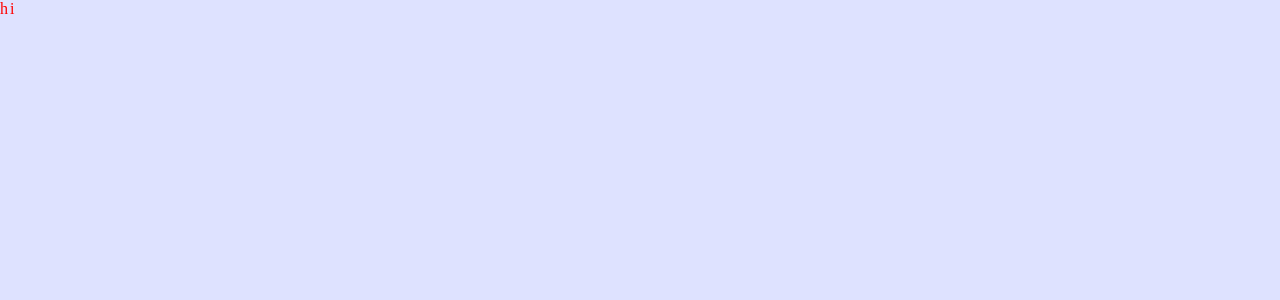
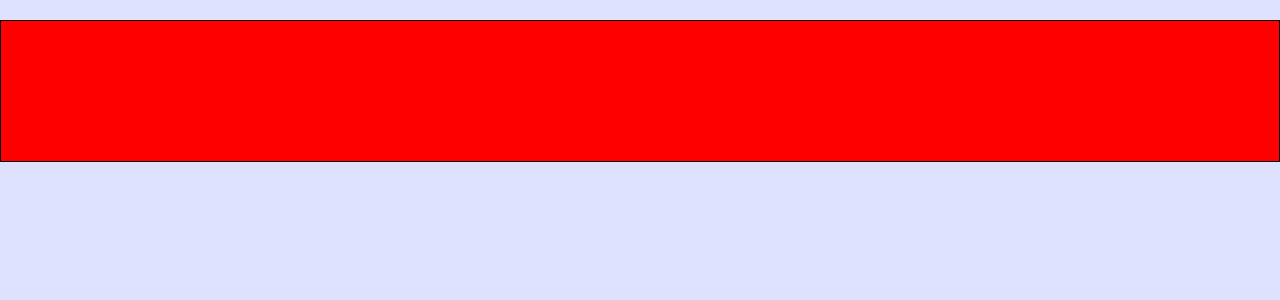
Before and after one commit to fojanb/pixel-art-maker, a React (Create React App) app: page / in a window 1280 px wide. Both pictures are taken after a click on the button "Create". Shown: the top 300 px of the page. Built offline with nearby package versions, Linux system fonts and the light colour scheme; a web font is replaced by a local one.

Commit message:
Update Grid.js

```diff
--- a/src/components/Grid/Grid.js
+++ b/src/components/Grid/Grid.js
@@ -1,16 +1,27 @@
-import React, { Component } from 'react';
-import styled from 'styled-components';
-
+import React, { Component } from "react";
+import styled from "styled-components";
+// -----------------------------------------------------*
 const StyleDiv = styled.div`
-color : red;
+  // regular CSS goes here :
+  //   Dynamic Grid
+  display: grid;
+  grid-template-columns: repeat(2, 70px);
+  grid-template-rows: repeat(2, 70px);
+  margin: 0 auto;
+  background-color: red;
+  border: 1px solid black;
+  margin-top : 20px;
 `;
 class Grid extends Component {
-    state = {  }
-    render() {
-        return (
-            <StyleDiv>hi</StyleDiv>
-         );
-    }
+  state = {};
+  render() {
+    return (
+      <StyleDiv
+        numberOfcolumns={this.props.columns}
+        numberOfrows={this.props.rows}
+      ></StyleDiv>
+    );
+  }
 }
 
 export default Grid;
```
